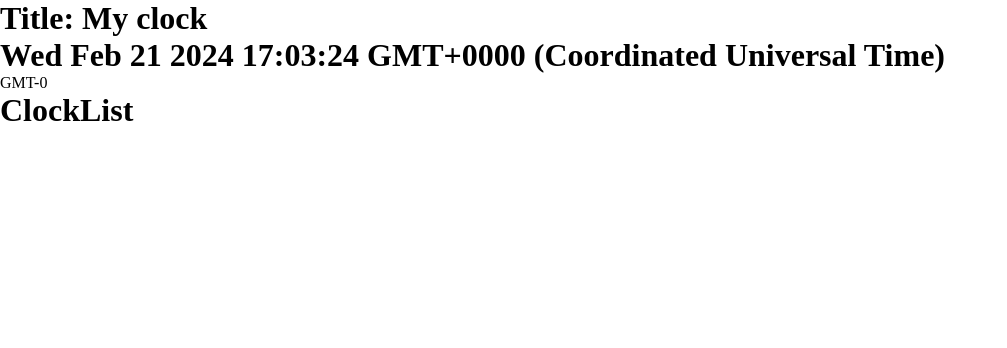
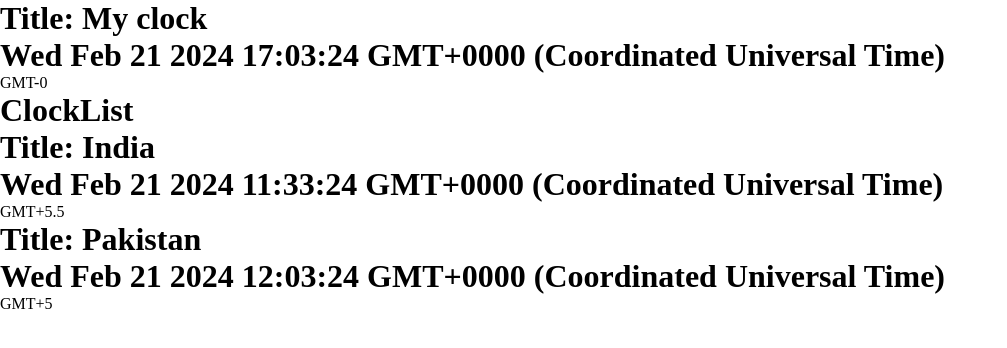
Before and after one commit to Jisan-Dev/TimeDiff-Tracker, a React (Vite) app: page / in a window 1280 px wide. Shown: the top 348 px of the page, without its empty margins (0-1007 px from the left). Built offline with nearby package versions, Linux system fonts and the light colour scheme.

Commit message:
Test with more dummy clocks
Tested with more dummy clocks by calling useClock hook from App

```diff
--- a/src/App.jsx
+++ b/src/App.jsx
@@ -1,14 +1,20 @@
 import ClockList from './components/clock-list';
 import LocalClock from './components/local-clock';
+import ClockDisplay from './components/shared/clock-display';
 import useClock from './hooks/useClock';
 
 function App() {
   const { date: localClock, localOffset, localTimezone } = useClock();
-  localClock && console.log(localClock);
+  const { date: india, offset, timezone } = useClock('GMT', -5.5 * 60);
+  const { date: pakistan, offset: offset2, timezone: timezone2 } = useClock('GMT', -5 * 60);
   return (
     <>
       {localClock && <LocalClock date={localClock} offset={localOffset} timezone={localTimezone} />}
       <ClockList />
+      {india && <ClockDisplay date={india} title={'India'} offset={offset} timezone={timezone} />}
+      {pakistan && (
+        <ClockDisplay date={pakistan} title={'Pakistan'} offset={offset2} timezone={timezone2} />
+      )}
     </>
   );
 }
```
